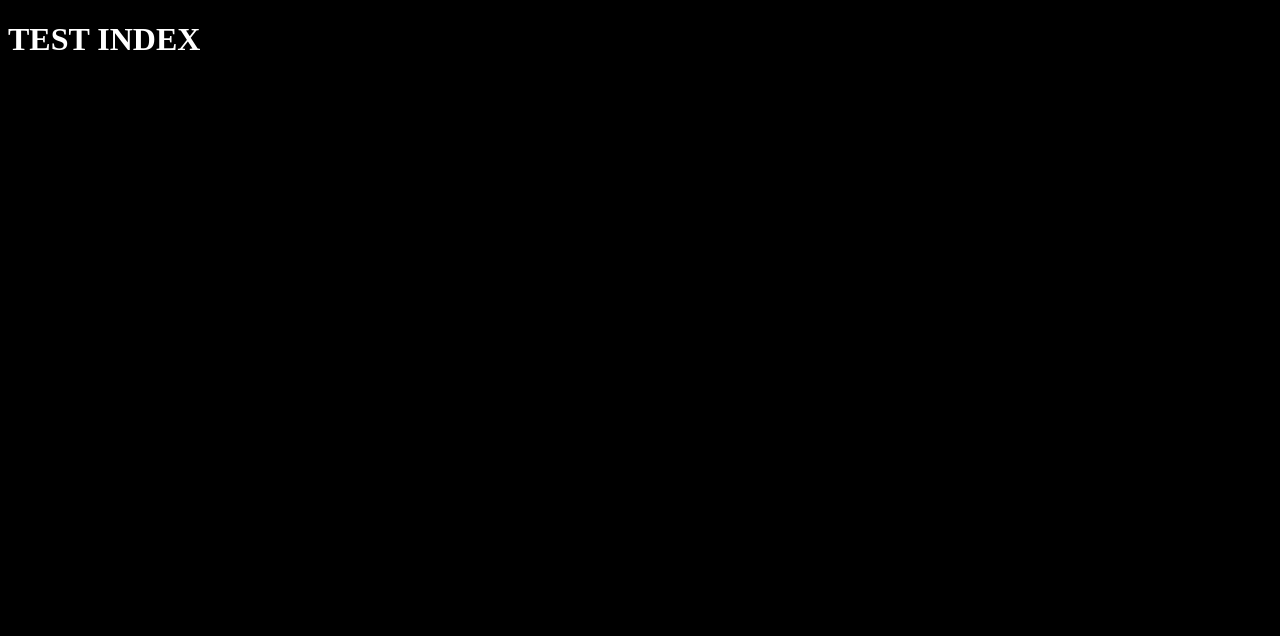
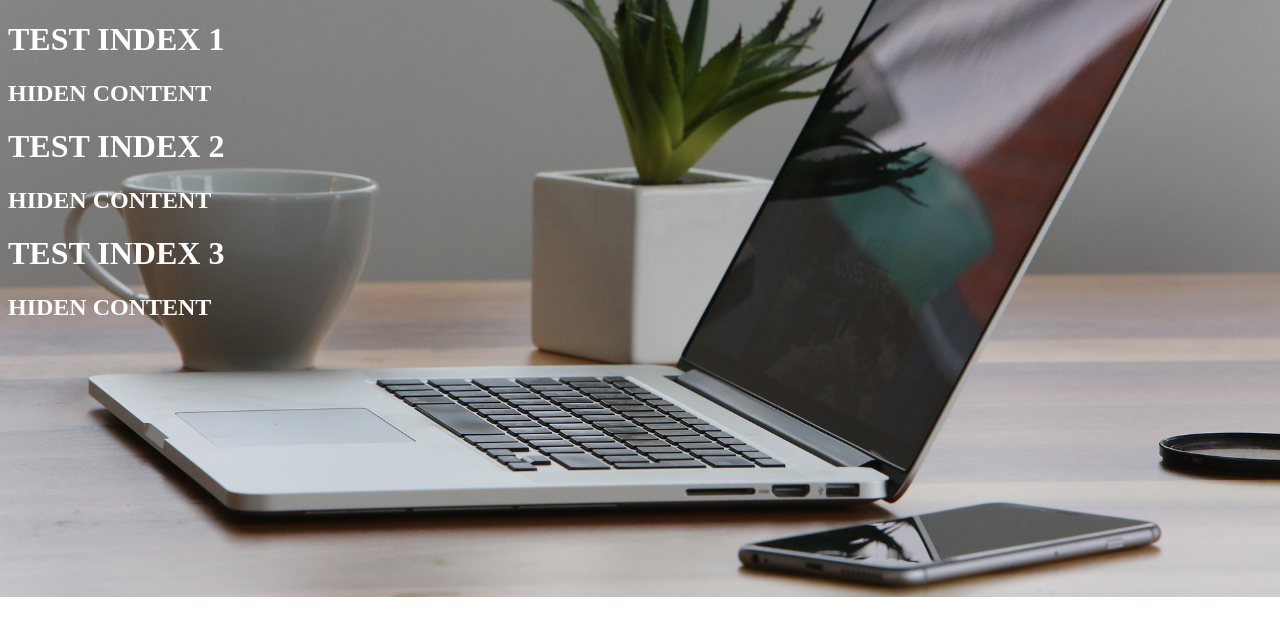
Before and after one commit to kraki135/buttonAnimation, a plain HTML site: page index.html in a window 1280 px wide. Drawn offline with Linux system fonts and the light colour scheme.

Commit message:
some changes

```diff
--- a/index.html
+++ b/index.html
@@ -9,7 +9,23 @@
 </head>
 <body>
 
-    <h1>TEST INDEX</h1>
+    <div class="mainSection">
+            <h1>TEST INDEX 1</h1>
+            <div class="activationButton"></div>
+            <div class="hideSection"><h2>HIDEN CONTENT</h2></div>
+    </div>
+
+    <div class="mainSection">
+            <h1>TEST INDEX 2</h1>
+            <div class="activationButton"></div>
+            <div class="hideSection"><h2>HIDEN CONTENT</h2></div>
+    </div>
+
+    <div class="mainSection">
+            <h1>TEST INDEX 3</h1>
+            <div class="activationButton"></div>
+            <div class="hideSection"><h2>HIDEN CONTENT</h2></div>
+    </div>
 
 
 </body>
--- a/style.css
+++ b/style.css
@@ -1,4 +1,7 @@
 body {
-background-color: black;
+background: url('img/macbook-926425_1920.jpg');
+background-position: center;
+background-size: cover;
+background-repeat: no-repeat;
 color: white;
 }
```
Also changed, not shown: img/macbook-926425_1920.jpg (added).
